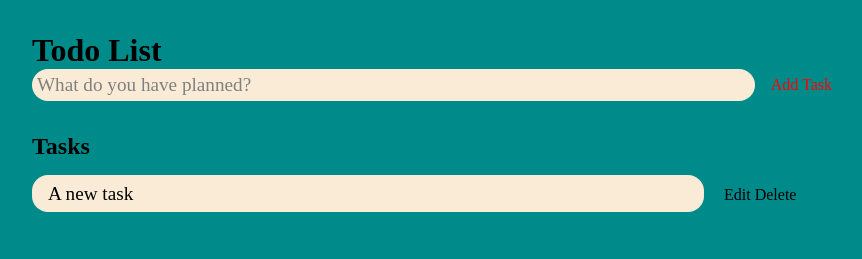
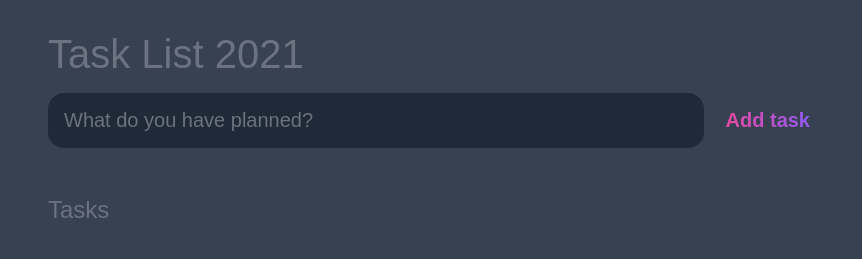
Before and after one commit to varunsudrik/todo-list, a plain HTML site: page index.html in a window 1280 px wide. Shown: the whole page, without its empty margins (208-1070 px from the left). Drawn offline with Linux system fonts and the light colour scheme.

Commit message:
commit ui

```diff
--- a/index.html
+++ b/index.html
@@ -4,39 +4,45 @@
     <meta charset="UTF-8" />
     <meta http-equiv="X-UA-Compatible" content="IE=edge" />
     <meta name="viewport" content="width=device-width, initial-scale=1.0" />
-    <title>Task List</title>
+    <title>Task List 2021</title>
+
     <link rel="stylesheet" href="style.css" />
   </head>
   <body>
     <header>
-      <h1>Todo List</h1>
+      <h1>Task List 2021</h1>
       <form id="new-task-form">
         <input
           type="text"
+          name="new-task-input"
           id="new-task-input"
           placeholder="What do you have planned?"
         />
-        <input type="submit" value="Add Task" id="new-task-submit" />
+        <input type="submit" id="new-task-submit" value="Add task" />
       </form>
     </header>
-
     <main>
       <section class="task-list">
         <h2>Tasks</h2>
 
         <div id="tasks">
-          <div class="task">
-            <div class="content">
-              <input type="text" class="text" value="A new task" readonly />
-              <span>
-                <button class="edit">Edit</button>
-                <button class="delete">Delete</button>
-              </span>
-            </div>
-          </div>
+          <!-- <div class="task">
+					<div class="content">
+						<input
+							type="text"
+							class="text"
+							value="A new task"
+							readonly>
+					</div>
+					<div class="actions">
+						<button class="edit">Edit</button>
+						<button class="delete">Delete</button>
+					</div>
+				</div> -->
         </div>
       </section>
     </main>
-    <script src="script.js"></script>
+
+    <script src="main.js"></script>
   </body>
 </html>
--- a/script.js
+++ b/script.js
@@ -1,5 +1,9 @@
 window.addEventListener("load",()=>{
-    let form = document.querySelector("#new-task-form")
-    let input = document.querySelector("#new-task-input")
-    let list = document.querySelector("#tasks")
+    let form = document.querySelector("#new-task-form");
+    let inputt = document.querySelector("#new-task-input");
+    let list = document.querySelector("#tasks");
+
+    let dodo = inputt.value
+
+    console.log(dodo)
 })
--- a/style.css
+++ b/style.css
@@ -1,56 +1,85 @@
-*{
-    margin: 0;
+:root {
+	--dark: #374151;
+	--darker: #1F2937;
+	--darkest: #111827;
+	--grey: #6B7280;
+	--pink: #EC4899;
+	--purple: #8B5CF6;
+	--light: #EEE;
 }
 
-body{
-    background-color: darkcyan;
+
+* {
+	margin: 0;
+	box-sizing: border-box;
+	font-family: "Fira sans", sans-serif;
+}
+
+body {
 	display: flex;
 	flex-direction: column;
+	min-height: 100vh;
+	color: #FFF;
+	background-color: var(--dark);
 }
 
-header{
+header {
+	padding: 2rem 1rem;
+	max-width: 800px;
+	width: 100%;
 	margin: 0 auto;
-    width: 100%;
-    max-width: 800px;
-    padding: 2rem 1rem;
 }
 
-#new-task-form{
-    display: flex;
+header h1{
+	font-size: 2.5rem;
+	font-weight: 300;
+	color: var(--grey);
+	margin-bottom: 1rem;
 }
 
-input,button {
-    all: unset;
+#new-task-form {
+	display: flex;;
 }
 
-#new-task-input{
-    flex: 1 1 auto;
-    padding: 5px;
-    background-color: antiquewhite;
+input, button {
+	appearance: none;
+	border: none;
+	outline: none;
+	background: none;
+}
+
+#new-task-input {
+	flex: 1 1 0%;
+	background-color: var(--darker);
+	padding: 1rem;
 	border-radius: 1rem;
 	margin-right: 1rem;
-    font-size: 1.2rem;
-
+	color: var(--light);
+	font-size: 1.25rem;
 }
 
-#new-task-input::placeholder{
-    color: grey;
+#new-task-input::placeholder {
+	color: var(--grey);
 }
 
-#new-task-submit{
-    color: red;
+#new-task-submit {
+	color: var(--pink);
+	font-size: 1.25rem;
+	font-weight: 700;
+	background-image: linear-gradient(to right, var(--pink), var(--purple));
+	-webkit-background-clip: text;
+	-webkit-text-fill-color: transparent;
 	cursor: pointer;
 	transition: 0.4s;
 }
 
-new-task-submit:hover{
-    opacity: 100;
+#new-task-submit:hover {
+	opacity: 0.8;
 }
 
-new-task-submit:active{
-    opacity: 40;
+#new-task-submit:active {
+	opacity: 0.6;
 }
-
 
 main {
 	flex: 1 1 0%;
@@ -59,26 +88,70 @@ main {
 	margin: 0 auto;
 }
 
-.text{
+.task-list {
 	padding: 1rem;
-    background-color: antiquewhite;
-    border-radius: 1rem;
-    font-size: 1.2rem;
-    width: 80%;
-    height: 5px;
-    margin-top: 15px;
-
-
-
 }
 
-span {
-    position: sticky;
+.task-list h2 {
+	font-size: 1.5rem;
+	font-weight: 300;
+	color: var(--grey);
+	margin-bottom: 1rem;
+}
+
+#tasks .task {
+	display: flex;
+	justify-content: space-between;
+	background-color: var(--darkest);
 	padding: 1rem;
-    margin-top: 10px;
-    z-index: 2;
-    right: 150px;
+	border-radius: 1rem;
+	margin-bottom: 1rem;
+}
+
+.task .content {
+	flex: 1 1 0%;
+}
+
+.task .content .text {
+	color: var(--light);
+	font-size: 1.125rem;
+	width: 100%;
+	display: block;
+	transition: 0.4s;
+}
+
+.task .content .text:not(:read-only) {
+	color: var(--pink);
+}
+
+.task .actions {
+	display: flex;
+	margin: 0 -0.5rem;
+}
+
+.task .actions button {
 	cursor: pointer;
+	margin: 0 0.5rem;
+	font-size: 1.125rem;
+	font-weight: 700;
+	text-transform: uppercase;
+	transition: 0.4s;
+}
 
+.task .actions button:hover {
+	opacity: 0.8;
+}
 
+.task .actions button:active {
+	opacity: 0.6;
 }
+
+.task .actions .edit {
+	background-image: linear-gradient(to right, var(--pink), var(--purple));
+	-webkit-background-clip: text;
+	-webkit-text-fill-color: transparent;
+}
+
+.task .actions .delete {
+	color: crimson;
+}
```
Lines whose indentation alone changed are shown as unchanged.
